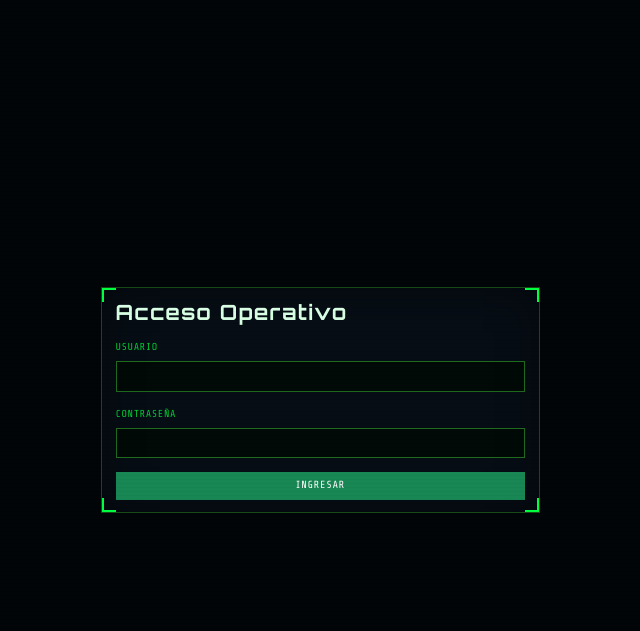
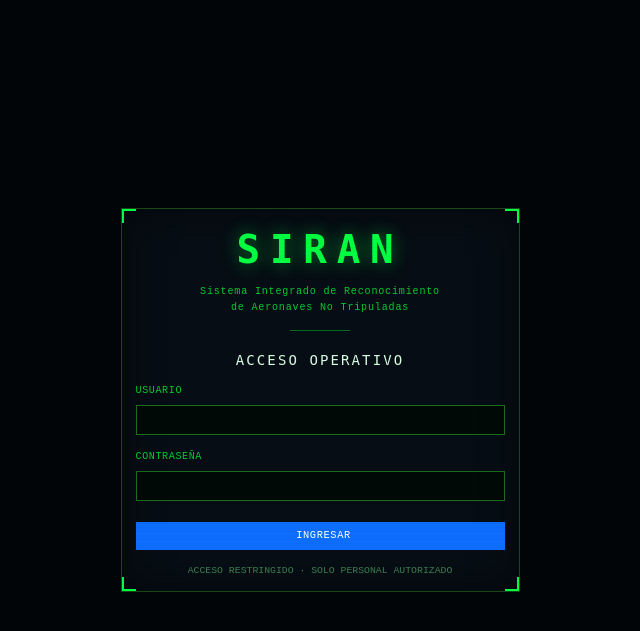
Before and after one commit to AmauriPk/Tesis, a Flask app: page /login in a window 1280 px wide. Shown: the top 631 px of the page, without its empty margins (320-960 px from the left). Run offline with Flask 3, Linux system fonts and the light colour scheme; some libraries are stand-ins or nearby versions; some web fonts are replaced.

Commit message:
chore(auto): checkpoint Claude Code 2026-05-21 18:39:41

```diff
--- a/app.py
+++ b/app.py
@@ -759,6 +759,7 @@ def set_security_headers(response):
         "default-src 'self'; "
         "script-src 'self' 'unsafe-inline'; "
         "style-src 'self' 'unsafe-inline'; "
+        "font-src 'self'; "
         "img-src 'self' data: blob:; "
         "connect-src 'self'"
     )
--- a/static/style.css
+++ b/static/style.css
@@ -4,7 +4,21 @@
    Tema: Hardware Militar / Radar Terminal
    ================================================================ */
 
-@import url('https://fonts.googleapis.com/css2?family=Share+Tech+Mono&family=Orbitron:wght@400;700&display=swap');
+@font-face {
+  font-family: 'Share Tech Mono';
+  src: url('/static/vendor/fonts/ShareTechMono.woff2') format('woff2');
+  font-weight: 400; font-style: normal; font-display: swap;
+}
+@font-face {
+  font-family: 'Orbitron';
+  src: url('/static/vendor/fonts/Orbitron-Regular.woff2') format('woff2');
+  font-weight: 400; font-style: normal; font-display: swap;
+}
+@font-face {
+  font-family: 'Orbitron';
+  src: url('/static/vendor/fonts/Orbitron-Bold.woff2') format('woff2');
+  font-weight: 700; font-style: normal; font-display: swap;
+}
 
 /* ── Variables del sistema ─────────────────────────────────── */
 :root {
@@ -787,3 +801,27 @@ hr {
 .amber-pulse  { animation: amberPulse  1.20s ease-in-out infinite; }
 .neon-blink   { animation: neonBlink   1.40s ease-in-out infinite; }
 .boot-in      { animation: bootIn       .35s ease-out both; }
+
+/* ── Identidad SIRAN (login) ────────────────────────────────── */
+.siran-logo-title {
+  font-family: var(--ff-head) !important;
+  font-size: 2.8rem;
+  font-weight: 700;
+  color: var(--neon) !important;
+  letter-spacing: .25em;
+  text-shadow: 0 0 18px var(--neon-glow);
+}
+.siran-logo-sub {
+  font-size: .72rem;
+  color: var(--neon-dim);
+  letter-spacing: .08em;
+  line-height: 1.6;
+  margin-top: .25rem;
+}
+.siran-logo-sep {
+  width: 60px;
+  height: 1px;
+  background: var(--neon-dim);
+  margin: 1rem auto 0;
+  opacity: .5;
+}
--- a/templates/login.html
+++ b/templates/login.html
@@ -3,18 +3,28 @@
 <head>
     <meta charset="UTF-8" />
     <meta name="viewport" content="width=device-width, initial-scale=1.0" />
-    <title>RPAS Micro | Login</title>
+    <title>SIRAN | Acceso Operativo</title>
     <link href="{{ url_for('static', filename='vendor/bootstrap/bootstrap.min.css') }}" rel="stylesheet" />
+    <link rel="stylesheet" href="{{ url_for('static', filename='vendor/fontawesome/css/all.min.css') }}" />
     <link rel="stylesheet" href="/static/style.css" />
     <style>
         body{ min-height:100vh; display:flex; align-items:center; }
     </style>
 </head>
 <body>
-    <div class="container" style="max-width: 460px;">
+    <div class="container" style="max-width:420px;">
         <div class="card">
             <div class="card-body p-4">
-                <h4 class="fw-bold mb-3">Acceso Operativo</h4>
+
+                <div class="text-center mb-4">
+                    <div class="siran-logo-title">SIRAN</div>
+                    <div class="siran-logo-sub">Sistema Integrado de Reconocimiento<br>de Aeronaves No Tripuladas</div>
+                    <div class="siran-logo-sep"></div>
+                </div>
+
+                <h6 class="text-center mb-3" style="color:var(--neon-dim);letter-spacing:.15em;">
+                    ACCESO OPERATIVO
+                </h6>
 
                 {% with messages = get_flashed_messages(with_categories=true) %}
                     {% if messages %}
@@ -34,17 +44,23 @@
                         <label class="form-label">Contraseña</label>
                         <input class="form-control" name="password" type="password" autocomplete="off" required />
                     </div>
-                    <button class="btn btn-success w-100" type="submit">Ingresar</button>
+                    <button type="submit" class="btn btn-primary w-100 mt-2">
+                        <i class="fa-solid fa-right-to-bracket me-2"></i>INGRESAR
+                    </button>
                 </form>
 
                 {% if show_bootstrap_hint %}
                     <hr class="border-secondary my-4" />
                     <div class="small text-secondary">
-                        Primera ejecución (dev): usuarios por defecto
+                        Primera ejecución: usuarios por defecto
                         <div><code>admin / admin123</code> (admin)</div>
                         <div><code>operador / operador123</code> (operator)</div>
                     </div>
                 {% endif %}
+
+                <div class="text-center mt-3" style="font-size:.7rem;color:var(--mut2);">
+                    ACCESO RESTRINGIDO · SOLO PERSONAL AUTORIZADO
+                </div>
             </div>
         </div>
     </div>
```
Also changed, not shown: templates/admin.html (+7 -6 lines), templates/admin_camera.html (+1 -7 lines), templates/index.html (+6 -16 lines).
